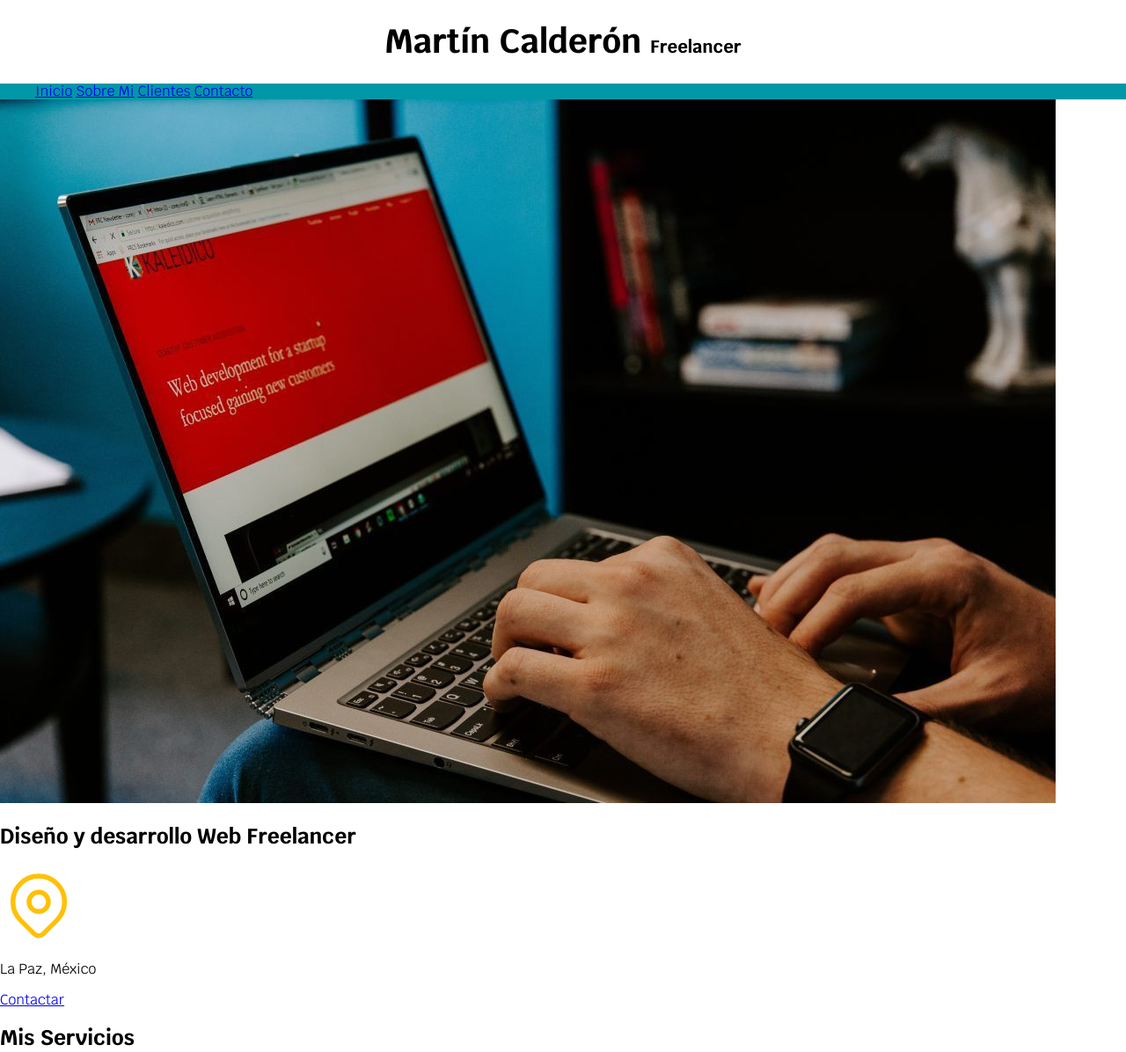
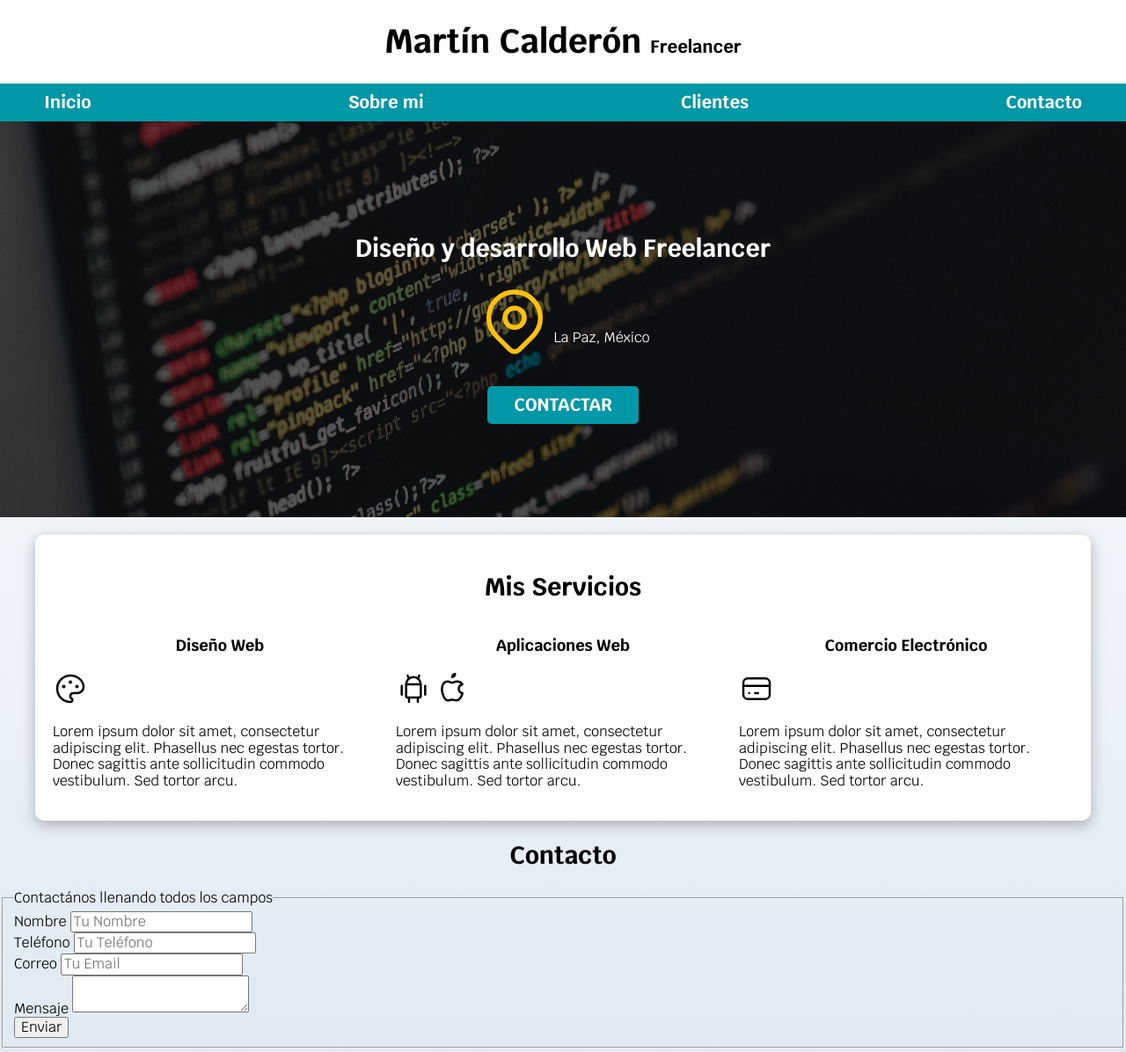
Before and after one commit to ThePushMaker/Sitio-web-freelancer, a plain HTML site: page index.html in a window 1280 px wide. Shown: the top 1196 px of the page at 88% size. Drawn offline with Linux system fonts and the light colour scheme.

Commit message:
avances css

```diff
--- a/css/styles.css
+++ b/css/styles.css
@@ -4,34 +4,135 @@
     --primario: #FFC107;
     --secundario: #0097A7;
     --gris: #757575;
+    --grisClaro: #DFE9F3;
 }
 
+/* Globales */
 html {
-    font-size: 62.5%;
+    font-size: 62.5%; /* 1rem = 10px */
+    box-sizing: border-box; /* snippet para box-model*/
 }
+*, *:before, *:after {
+    box-sizing: inherit;
+  }
 body {
-    font-size: 16px;
+    font-size: 16px; /* 1rem = 10px */
     font-family: 'Krub', sans-serif;
+    background-image: linear-gradient(to top, var(--grisClaro) 0%, var(--blanco) 100% );
 }
 
-.titulo {
-    text-align: center;
+.sombra {
+    box-shadow: 0px 5px 15px 0px rgba(107,107,107,0.48);
+    background-color: var(--blanco);
+    padding: 2rem;
+    border-radius: 1rem;
+}
+
+/* Tipografía */
+h1 {
     font-size: 3.8rem;
 }
+h2 {
+    font-size: 2.8rem;
+}
+h3 {
+    font-size: 1.8rem;
+}
+h1, h2, h3 {
+    text-align: center;
+}
 
+/* Títulos */
 .titulo span {
     font-size: 2rem;
 }
-
 .contenedor {
-    width: 120rem;
+    max-width: 120rem;
     margin: 0 auto;
 }
 
+/* Navegación Principal */
 .nav-bg {
     background-color: var(--secundario);
 }
+.navegacion-principal {
+    display: flex;
+    flex-direction: column;
+}
+@media (min-width: 480px) {
+    .navegacion-principal {
+        flex-direction: row;
+        justify-content: space-between;
+    }
+}
 
-.navegacion-principal {
+.navegacion-principal a {
+    display: block;
+    text-align: center;
+    padding: 1rem;
+    color: var(--blanco);
+    text-decoration: none;
+    font-size: 2rem;
+    font-weight: bold;
+}
+.navegacion-principal a:hover {
+    background-color: var(--primario);
+    color: var(--oscuro);
+}
 
+/* Hero */
+.hero {
+    background-image: url(../img/hero.jpg);
+    background-repeat: no-repeat;
+    background-size: cover;
+    height: 450px;
+    position: relative;
+    margin-bottom: 2rem;
 }
+.contenido-hero {
+    position: absolute;
+    background-color: rgba(0, 0, 0, 0.5); /*sintaxis vieja*/
+    background-color: rgb(0 0 0 / 60% );
+    width: 100%;
+    height: 100%;
+
+    display: flex;
+    flex-direction: column;
+    align-items: center;
+    justify-content: center;
+}
+.contenido-hero h2,
+.contenido-hero p {
+    color: var(--blanco);
+}
+.contenido-hero .ubicacion {
+    display: flex;
+    align-items: flex-end;
+}
+.boton {
+    background-color: var(--secundario);
+    color: var(--blanco);
+    padding: 1rem 3rem;
+    margin-top: 3rem;
+    font-size: 2rem;
+    text-decoration: none;
+    text-transform: uppercase;
+    font-weight: bold;
+    border-radius: .5rem;
+    width: 90%;
+    text-align: center;
+}
+@media (min-width: 480px) {
+    .boton {
+        width: auto;
+    }
+}
+
+/* Servicios */
+@media (min-width: 768px) {
+    .servicios {
+        display: grid;
+        grid-template-columns: repeat(3, 1fr);
+        column-gap: 1rem;
+    }
+}
--- a/index.html
+++ b/index.html
@@ -24,31 +24,36 @@
         <div class="nav-bg">
             <nav class="navegacion-principal contenedor">
                 <a href="index.html">Inicio</a>
-                <a href="#">Sobre Mi</a>
+                <a href="#">Sobre mi</a>
                 <a href="#">Clientes</a>
                 <a href="#">Contacto</a>
             </nav>
         </div>
 
-        <img src="img/banner.jpg">
 
-        <section>
+
+        <section class="hero">
+            <div class="contenido-hero">
                 <h2>Diseño y desarrollo Web Freelancer</h2>
 
+            <div class="ubicacion">
                 <svg xmlns="http://www.w3.org/2000/svg" class="icon icon-tabler icon-tabler-map-pin" width="88" height="88" viewBox="0 0 24 24" stroke-width="1.5" stroke="#ffc107" fill="none" stroke-linecap="round" stroke-linejoin="round">
                     <path stroke="none" d="M0 0h24v24H0z" fill="none"/>
                     <circle cx="12" cy="11" r="3" />
                     <path d="M17.657 16.657l-4.243 4.243a2 2 0 0 1 -2.827 0l-4.244 -4.243a8 8 0 1 1 11.314 0z" />
                 </svg>
                 <p>La Paz, México</p>
+            </div>
 
-            <a href="#">Contactar</a>
+            <a class="boton" href="#">Contactar</a>
+            </div>
         </section>
 
-        <main>
+        <main class="contenedor sombra">
 
             <h2>Mis Servicios</h2>
 
+            <div class="servicios">
                 <section>
                     <h3>Diseño Web</h3>
                     <svg xmlns="http://www.w3.org/2000/svg" class="icon icon-tabler icon-tabler-palette" width="40" height="40" viewBox="0 0 24 24" stroke-width="1.5" stroke="#000000" fill="none" stroke-linecap="round" stroke-linejoin="round">
@@ -92,7 +97,8 @@
                     </svg>
                     <p>Lorem ipsum dolor sit amet, consectetur adipiscing elit. Phasellus nec egestas tortor. Donec sagittis ante sollicitudin commodo vestibulum. Sed tortor arcu.</p>
                 </section>
-
+            </div> <!--.servicios-->
+        </main>
             <section>
                 <h2>Contacto</h2>
                 <form>
@@ -130,9 +136,6 @@
             <footer>
                 <p>Todos los derechos reservados. Martín Samuel Calderón Ojeda</p>
             </footer>
-        </main>
-
-
 
 
     </body>
```
Also changed, not shown: img/banner.jpg (deleted), img/hero.jpg (added). Lines whose indentation alone changed are shown as unchanged.
